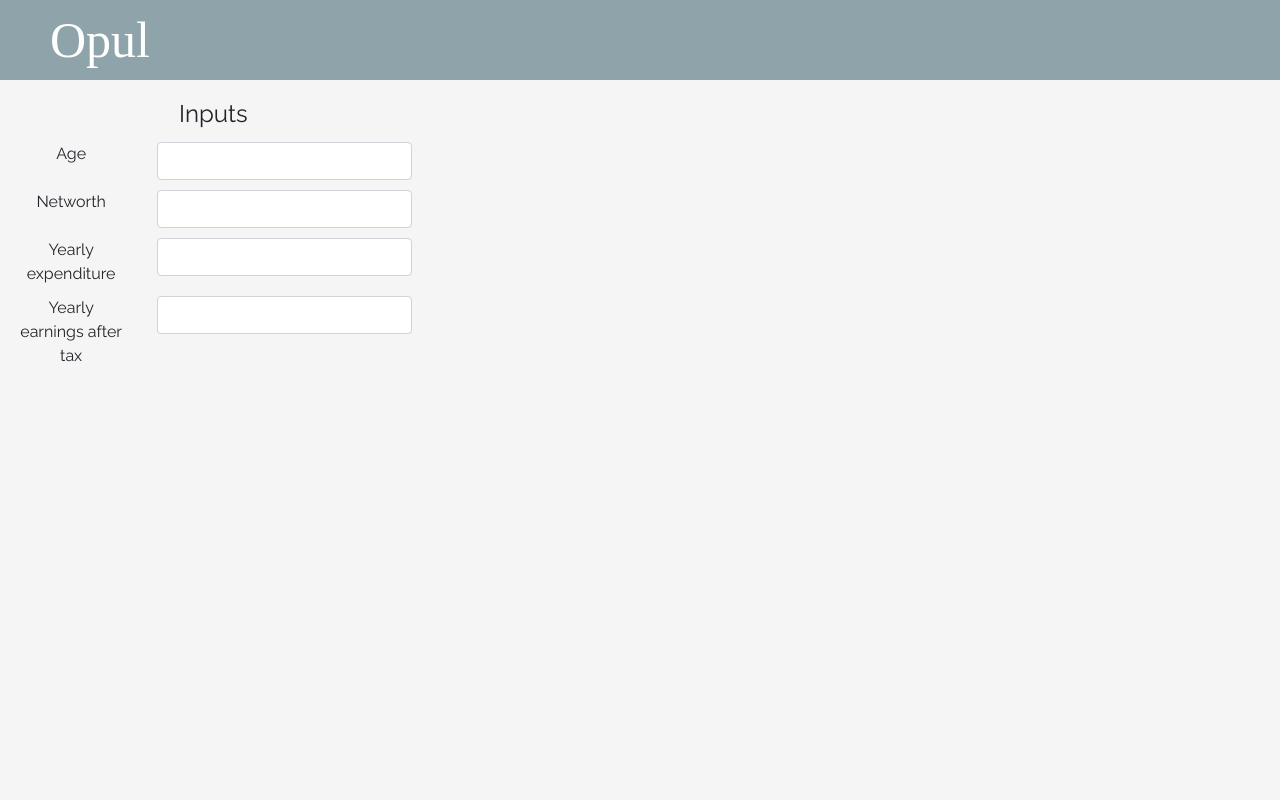
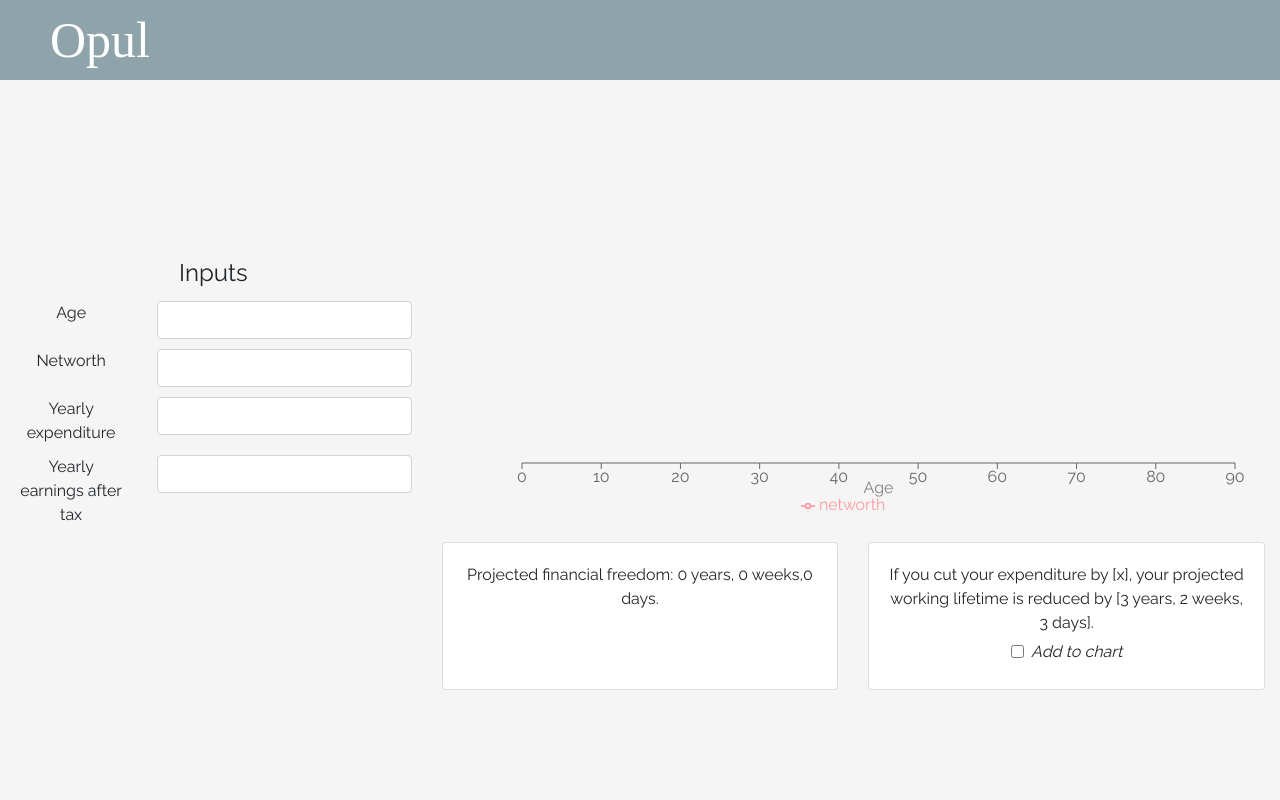
Before and after one commit to Kris-os/fire, a React (Create React App) app: page / in a window 1280 px wide. Shown: the top 800 px of the page. Built offline with nearby package versions, Linux system fonts and the light colour scheme; a web font is replaced by a local one.

Commit message:
update master state with date calcs feed breakdown of financial independence (into years, months & days) into Card

```diff
--- a/src/App.css
+++ b/src/App.css
@@ -35,6 +35,17 @@
   padding-bottom: 20px;
 }
 
+.marginTopAndBottomLarge {
+  margin-top: 20px;
+  margin-bottom: 20px;
+}
+
+.maintainAspectRatio {
+  width: 100%;
+  height: auto;
+}
+
+
 /* * {
   border: 1px solid red;
 } */
--- a/src/App.js
+++ b/src/App.js
@@ -1,12 +1,12 @@
-import React from "react";
+import React, { Component } from "react";
 import Chart from "./components/Chart";
 import Inputs from "./components/Inputs";
 import Header from "./components/Header";
-import { Card, Col, Container, Form, Row } from "react-bootstrap";
+import { Card, CardDeck, Col, Container, Form, Row } from "react-bootstrap";
 import "bootstrap/dist/css/bootstrap.min.css";
 import "./App.css";
 
-class App extends React.Component {
+class App extends Component {
   constructor() {
     super();
     this.state = {
@@ -23,6 +23,9 @@ class App extends React.Component {
         // ],
         // daysUntilFinancialIndependence: 0,
       },
+      finIndepYears: 0,
+      finIndepMonths: 0,
+      finIndepDays: 0,
     };
   }
 
@@ -79,6 +82,22 @@ class App extends React.Component {
         console.log(data);
         this.setState({ results: data });
       });
+
+    this.setFinIndepTimes();
+  }
+
+  setFinIndepTimes() {
+    var rollingNumDays = this.state.results.daysUntilFinancialIndependence;
+    var numYears = Math.floor(rollingNumDays / 365.25);
+    rollingNumDays = rollingNumDays % (numYears * 365.25);
+    var numMonths = Math.floor(rollingNumDays / 30.42);
+    rollingNumDays = rollingNumDays % (numMonths * 30.42);
+
+    this.setState({
+      finIndepYears: numYears,
+      finIndepMonths: numMonths,
+      finIndepDays: Math.floor(rollingNumDays),
+    });
   }
 
   render() {
@@ -93,20 +112,31 @@ class App extends React.Component {
                 updateState={this.updateState}
               />
             </Col>
-            <Col sm="auto" className="paddingTopAndBottomLarge">
+            <Col sm="8" className="paddingTopAndBottomLarge">
               {/* <Card style={{ width: "18rem" }}>
                 <Card.Body> */}
+              <div style={{ height: "33vw" }}>
                 <Chart results={this.state.results} age={this.state.age} />
+              </div>
               {/* </Card.Body>
               </Card> */}
-              <Card style={{ width: "30rem" }}>
+              <CardDeck>
+                <Card
+                  style={{ width: "30rem" }}
+                  className="marginTopAndBottomLarge"
+                >
                   <Card.Body>
                     <Card.Text>
-                    Projected financial freedom: [3 years, 2 weeks, 3 days].
+                      Projected financial freedom: {this.state.finIndepYears}{" "}
+                      years, {this.state.finIndepMonths} weeks,
+                      {this.state.finIndepDays} days.
                     </Card.Text>
                   </Card.Body>
                 </Card>
-              <Card style={{ width: "30rem" }}>
+                <Card
+                  className="marginTopAndBottomLarge"
+                  style={{ width: "30rem" }}
+                >
                   <Card.Body>
                     <Card.Text>
                       If you cut your expenditure by [x], your projected working
@@ -120,6 +150,7 @@ class App extends React.Component {
                     </Card.Text>
                   </Card.Body>
                 </Card>
+              </CardDeck>
             </Col>
           </Row>
         </Container>
--- a/src/components/Chart.jsx
+++ b/src/components/Chart.jsx
@@ -29,9 +29,8 @@ export default class Example extends PureComponent {
 
   render() {
     return (
+      <ResponsiveContainer>
         <LineChart
-        width={1200}
-        height={600}
           data={convertData(this.props.results.baseCaseResults, this.props.age)}
           margin={{
             top: 5,
@@ -77,6 +76,7 @@ export default class Example extends PureComponent {
             //activeDot={{ r: 8 }}
           />
         </LineChart>
+      </ResponsiveContainer>
     );
   }
 }
```
Lines whose indentation alone changed are shown as unchanged.
